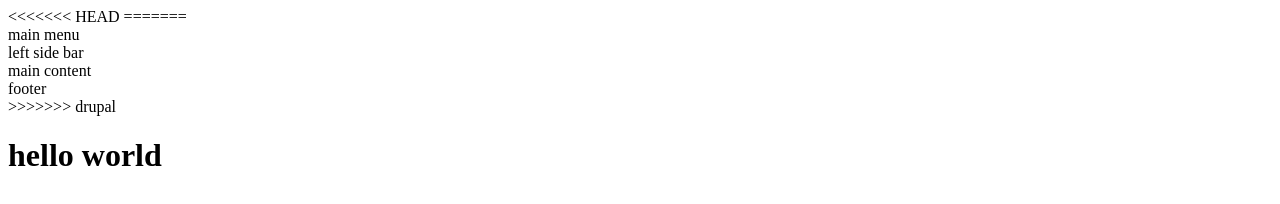
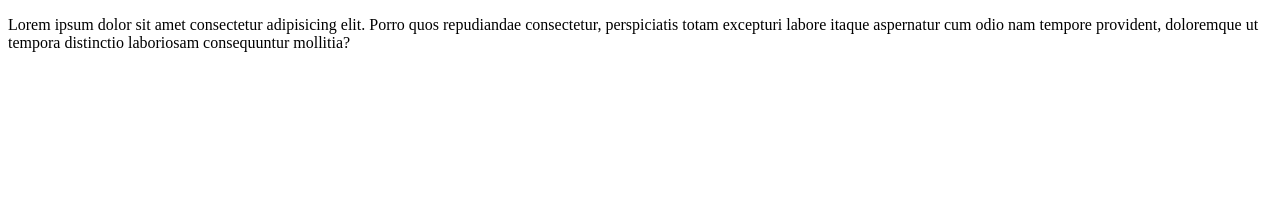
Before and after one commit to adnankhan033/task, a plain HTML site: page index.html in a window 1280 px wide. Drawn offline with Linux system fonts and the light colour scheme.

Commit message:
Markup added...

```diff
--- a/index.html
+++ b/index.html
@@ -8,19 +8,7 @@
     <title>Git practice...</title>
 </head>
 <body class="hello word">
-<<<<<<< HEAD
-
-=======
-    <div class="div">
-    <section>main menu</section>
-<div class="left-side-bar">left side bar</div>
-<div class="main-content">main content</div>
-<div class="footer">footer</div>
-    </div>
->>>>>>> drupal
-
-
-
-<h1>hello world</h1>
+<p>Lorem ipsum dolor sit amet consectetur adipisicing elit. Porro quos repudiandae consectetur, perspiciatis totam excepturi labore itaque aspernatur cum odio nam tempore provident,
+     doloremque ut tempora distinctio laboriosam consequuntur mollitia?</p>
  </body>
 </html>
```
